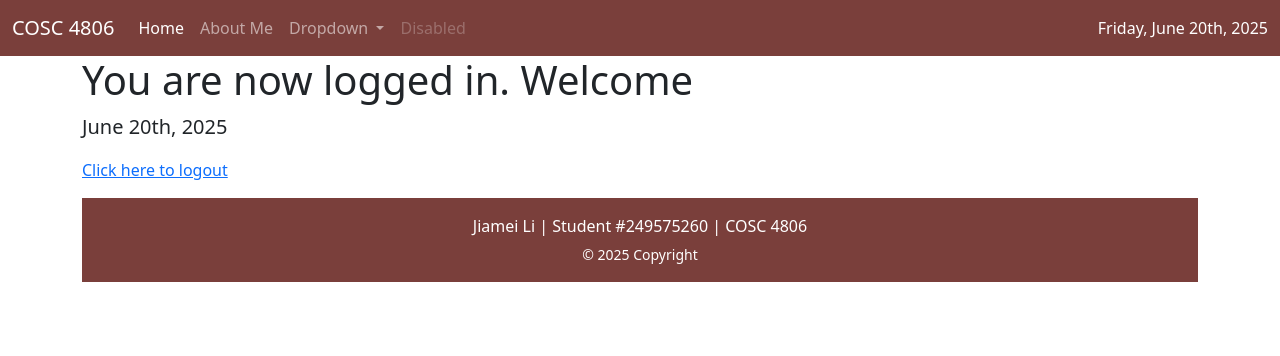
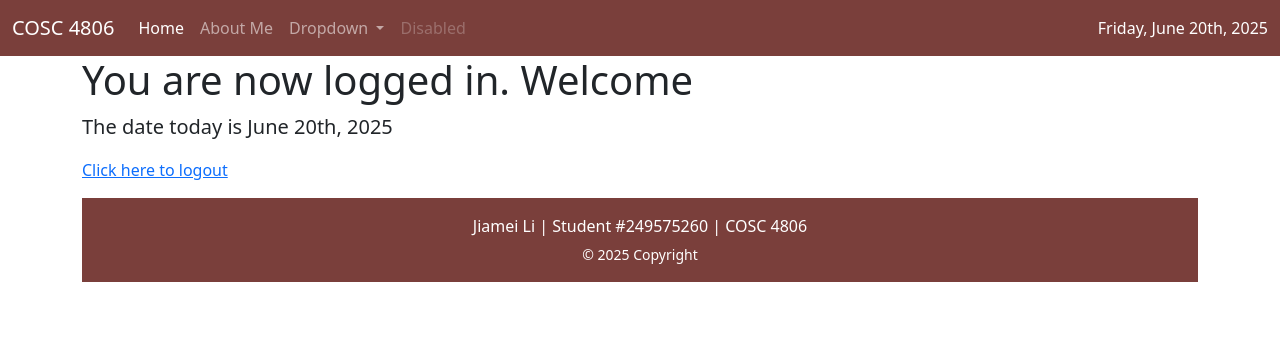
Before and after one commit to Jiamli-5050/cosc-4806-3, a PHP site: page /home in a window 1280 px wide. Shown: the top 356 px of the page. Run offline with PHP 8.4, Linux system fonts and the light colour scheme; the visitor is signed in with stand-in values (Sample User, id 1); data that the repository does not hold is empty.

Commit message:
updated the date message

```diff
--- a/app/views/home/index.php
+++ b/app/views/home/index.php
@@ -4,7 +4,7 @@
         <div class="row">
             <div class="col-lg-12">
                 <h1>You are now logged in. Welcome</h1>
-                <p class="lead"> <?= date("F jS, Y"); ?></p>
+                <p class="lead">The date today is <?= date("F jS, Y"); ?></p>
             </div>
         </div>
     </div>
```
